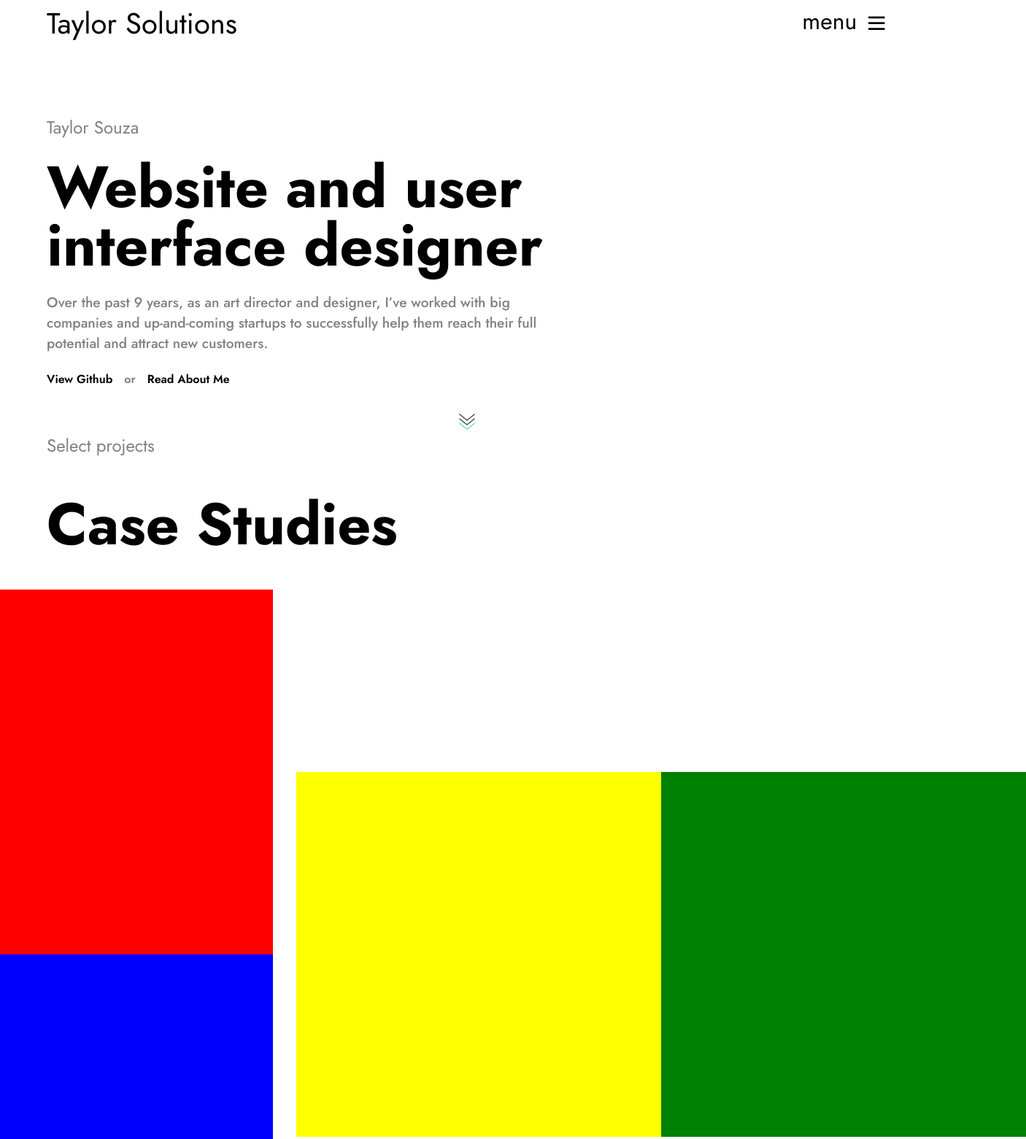
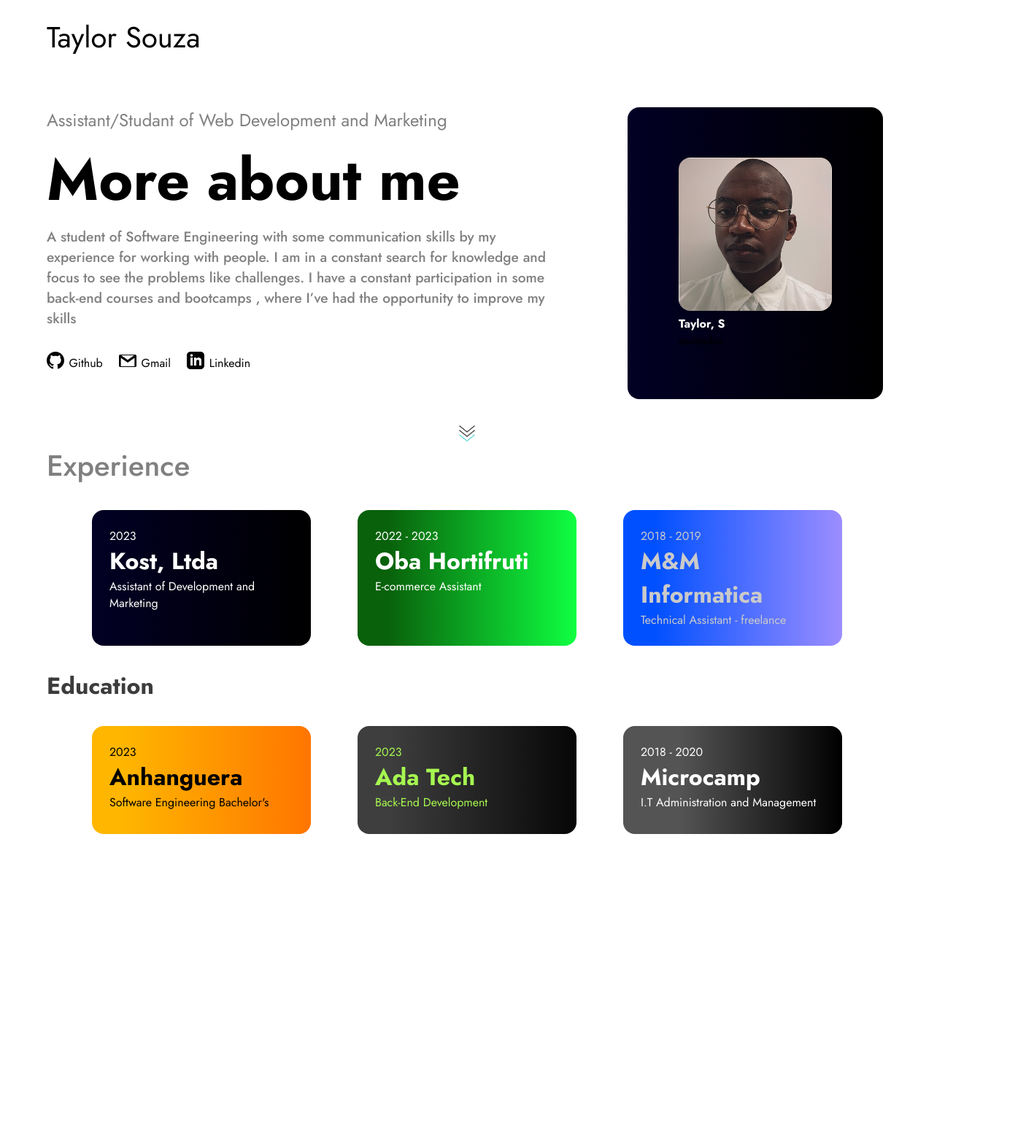
Before and after one commit to taylors42/cipher-app, a plain HTML site: page portifolio/index.html in a window 1280 px wide. Shown: the part 29-1590 px from the top of the page at 73% size, 1406 px wide, since content can reach past the window. After the commit the page ends 1220 px from the top, so only its background shows below. Drawn offline with Linux system fonts and the light colour scheme.

Commit message:
Add files via upload

```diff
--- a/portifolio/css/style.css
+++ b/portifolio/css/style.css
@@ -18,51 +18,63 @@ html {
 }
 
 .wrapper {
-  margin: 2rem 4rem;
+  margin: 3rem auto;
+  max-width: 1200px;
+  padding: 0rem 4rem;
 }
-@media only screen and (max-width: 400px){
-  * {display: none;}
-}
-@media only screen and (max-width: 500px){
-  .menu_text{
+
+@media only screen and (max-width: 500px) {
+  .menu_text {
     display: none;
   }
-.central_text h2{
-display: flex;
-justify-content: center;
+  .central_text h1 {
+    text-align: center;
+  }
+  .central_text h2 {
+    text-align: center;
+  }
+  .central_text h3 {
+    text-align: center;
   }
   .projects {
     justify-content: center;
   }
+  .container {
+    grid-template-columns: 500px;
   }
-@media only screen and (max-width: 900px){
-  .container {
-    flex-direction: column;
-  }
-  .blocks h2 {
-    display: flex;
-    justify-content: center;
-    margin: 0 auto;
+  .blocks h1 {
+    text-align: center;
   }
 }
+@media only screen and (max-width: 900px) {
+  .container {
+    grid-template-columns: 300px;
+    text-align: center;
+  }
+}
+
 header {
   display: flex;
   justify-content: space-between;
   align-items: center;
+  margin: 0 auto;
+  position: sticky;
+  top: 0%;
+  width: auto;
+  height: 4rem;
 }
 
 a {
   text-decoration: none;
-  color: black ;
+  color: black;
 }
-
 .taylor_text {
   font-size: var(--f-tittle);
   font-weight: 400;
 }
 
 header .boxs {
-  display: flex;
+  display: none;
   align-items: center;
   justify-content: center;
   gap: 0.6rem;
@@ -70,13 +82,13 @@ header .boxs {
 
 header .menu_text {
   align-items: center;
-  font-size: 2rem;
+  font-size: 1.5rem;
   padding-bottom: 0.4rem;
 }
 
 header .menu {
   display: flex;
-  align-items:center ;
+  align-items: center;
   justify-content: center;
   width: 2rem;
   height: 2rem;
@@ -92,21 +104,51 @@ font-size: 2rem;
 .menu a:hover {
   transition: 0.3s;
   letter-spacing: 0.2rem;
+  transform: rotate(180deg);
   color: var(--my-gray);
 }
 /*-------------------------------------*/
 
 main {
   display: flex;
-  margin-top: 6rem;
+  margin-top: 4rem;
   justify-content: space-between;
 }
-main img{
+main .central_text {
+  display: flex;
+}
+main .card {
+  display: flex;
+  flex-direction: column;
+  justify-content: center;
+  align-items: center;
+  width: 350px;
+  height: 400px;
+  margin-left: 6rem;
+  border-radius: 1rem;
+  background: rgb(2, 0, 36);
+  background: linear-gradient(
+    90deg,
+    rgba(2, 0, 36, 1) 0%,
+    rgba(0, 0, 0, 1) 100%,
+    rgba(0, 212, 255, 1) 100%
+  );
+}
+
+.card img {
+  width: auto;
   height: auto;
-  width: auto;
-  max-width: 700px;
+  border-radius: 1rem;
+  max-width: 210px;
 }
-main h1{
+
+.card .name {
+  flex-direction: co;
+  font-weight: 700;
+  color: white;
+}
+
+main h1 {
   max-width: 50rem;
   line-height: 5rem;
   font-size: 5rem;
@@ -118,8 +160,7 @@ main h2 {
   color: gray;
   font-weight: 400;
 }
-
-main h2:hover{
+main h2:hover {
   color: var(--my-gray);
 }
 
@@ -133,16 +174,19 @@ main h3 {
 
 .projects {
   display: flex;
-  gap: 1rem;
-  margin-top: 1.5rem;
-  font-size: 1rem;
-  font-weight: 600;
+  margin-top: 2rem;
+  align-items: center;
+  justify-content: left;
+  gap: 1.4rem;
 }
-.projects p{
-  color: gray;
+
+.projects div {
+  display: flex;
+  align-items: center;
+  gap: 0.4rem;
 }
-.projects span:hover{
-  color: purple;
+.projects img {
+  align-items: center;
 }
 
 /*---------------*/
@@ -164,68 +208,116 @@ main h3 {
 .blocks {
   margin-top: 10rem;
   margin: 0 auto;
-
 }
 .blocks h1 {
   color: gray;
-  font-size: var(--sub-tittle);
-  font-weight: 400;
+  font-size: var(--f-tittle);
+  font-weight: 500;
   margin-bottom: 2rem;
 }
-.blocks h2 {
-font-size: var(--top-font);
+
+.container {
+  display: grid;
+  margin-top: 2rem;
+  grid-template-columns: 300px 300px 300px;
+  column-gap: 4rem;
+  row-gap: 1rem;
+  place-content: center;
 }
 
+.container div {
+  border-radius: 1rem;
+  padding: 1.5rem 1.5rem;
+  max-width: 300px;
+  max-height: 150px;
+  min-width: 200px;
+  min-height: 100px;
+}
 
+.container .kostexperience {
+  background: rgb(2, 0, 36);
+  background: linear-gradient(
+    90deg,
+    rgba(2, 0, 36, 1) 0%,
+    rgba(0, 0, 0, 1) 100%,
+    rgba(0, 212, 255, 1) 100%
+  );
+  color: white;
+}
+
+.container .obaexperience {
+  background: rgb(9, 97, 11);
+  background: linear-gradient(
+    90deg,
+    rgba(9, 97, 11, 1) 14%,
+    rgba(15, 255, 65, 1) 100%
+  );
+  color: white;
+}
+
+.container .techexperience {
+  background: rgb(0, 80, 255);
+  background: linear-gradient(
+    90deg,
+    rgba(0, 80, 255, 1) 14%,
+    rgba(156, 141, 255, 1) 100%
+  );
+  color: rgb(202, 202, 202);
+}
+
+@media only screen and (max-width: 1030px) {
   .container {
-  display: flex;
+    display: grid;
     margin: 0 auto;
     margin-top: 2rem;
-  justify-content: center;
-  align-items: center;
-  flex-direction: row;
-  max-width: 1100px;
-  min-width: 700px;
-  gap: 2rem;
-
+    grid-template-columns: 300px 300px;
+    column-gap: 4rem;
+    row-gap: 1rem;
+    place-content: center;
   }
-.box1 {
-  display: flex;
-  flex-direction: column;
-}
-.box1 .left-box {
-  background-color: red;
-  max-width: 500px;
-  max-height: 500px;
-  min-width: 500px;
-  min-height: 500px;
 }
 
-
-.box1 .right-box {
-  background-color: blue;
-  max-width: 500px;
-  max-height: 500px;
-  min-width: 500px;
-  min-height: 500px;
+@media only screen and (max-width: 666px) {
+  .container {
+    display: grid;
+    margin: 0 auto;
+    margin-top: 2rem;
+    grid-template-columns: 300px;
+    column-gap: 4rem;
+    row-gap: 1rem;
+    place-content: center;
+  }
 }
 
-.box2 .left-box {
-  background-color: yellow;
-  max-width: 500px;
-  max-height: 500px;
-  min-width: 500px;
-  min-height: 500px;
+.education_text {
+  display: flex;
+  margin-top: 2rem;
+  color: var(--my-gray);
 }
 
-.box2 .right-box {
-  background-color: green;
-  max-width: 500px;
-  max-height: 500px;
-  min-width: 500px;
-  min-height: 500px;
+.anhanguera {
+  background: rgb(255, 182, 0);
+  background: linear-gradient(
+    90deg,
+    rgba(255, 182, 0, 1) 14%,
+    rgba(255, 117, 0, 1) 100%
+  );
 }
-.box2 {
-  display: flex;
-row-gap: 3rem;
+.adatech {
+  background: rgb(62, 62, 62);
+  background: linear-gradient(
+    90deg,
+    rgba(62, 62, 62, 1) 14%,
+    rgba(6, 6, 6, 1) 100%
+  );
+  color: rgb(166, 247, 80);
 }
+.microcamp {
+  background: rgb(84, 84, 84);
+  background: linear-gradient(
+    90deg,
+    rgba(84, 84, 84, 1) 26%,
+    rgba(0, 0, 0, 1) 100%
+  );
+  color: white;
+}
--- /dev/null
+++ b/portifolio/exemplo.css
@@ -0,0 +1,24 @@
+button {
+    display: none;
+}
+.container {
+    margin: 33rem auto;
+    display: flex;
+    height: 120px;
+    width: 600px;
+    border-radius: 2rem;
+    background-color: gray;
+    color: black;
+    justify-content: center;
+    align-items: center;
+    font-size: 30px;
+    gap: 2rem;
+}
+.container img:hover{
+    transform: translateY(-2rem);
+}
+.container img {
+    transition: 1s;
+    height: auto;
+    max-width: 100px;
+}
--- a/portifolio/index.html
+++ b/portifolio/index.html
@@ -9,63 +9,93 @@
       href="https://fonts.googleapis.com/css2?family=Heebo&family=Jost:ital,wght@0,100;0,200;0,300;0,400;0,500;0,600;0,700;0,800;0,900;1,100;1,200;1,300;1,400;1,500;1,600;1,700;1,800;1,900&display=swap"
       rel="stylesheet"
     />
-    <link rel="stylesheet" href="css/style.css">
+    <link rel="stylesheet" href="css/style.css" />
     <title>Taylor, S | Portifolio</title>
   </head>
   <body>
     <div class="wrapper">
       <header>
-      <a href="#" class="taylor_text">Taylor Solutions</a>
-
-      <div class="boxs">
-
-        <a href="#" class="menu_text" >menu</a>
-        <div class="menu">
-          <a href="#">III</a>
+        <a href="#" class="taylor_text">Taylor Souza</a>
+      </header>
+      <main>
+        <section class="central_text">
+          <div class="infos">
+            <h2>Assistant/Studant of Web Development and Marketing</h2>
+            <h1>More about me</h1>
+            <h3>
+              A student of Software Engineering with some communication skills
+              by my experience for working with people. I am in a constant
+              search for knowledge and focus to see the problems like
+              challenges. I have a constant participation in some back-end
+              courses and bootcamps , where I’ve had the opportunity to improve
+              my skills
+            </h3>
+            <div class="projects">
+              <div class="github">
+                <a href="#"><img src="icons/github.svg" /></a>
+                <a href="#">Github</a>
               </div>
-
+              <div class="gmail">
+                <a href="#"><img src="icons/gmail.svg" /></a>
+                <a href="#">Gmail</a>
               </div>
-
-    </header>
-
-    <main>
-
-      <section class="central_text">
-      <h2>Taylor Souza</h2>
-      <h1>Website and user interface designer</h1>
-      <h3>Over the past 9 years, as an art director and designer,
-          I’ve worked with big companies and up-and-coming startups
-          to successfully help them reach their full potential and
-          attract new customers.</h3>
-
-      <div class="projects">
-        <a href="#">View <span>Github</span></a>
-        <p>or</p>
-        <a href="#">Read About Me</a>
+              <div class="linkedin">
+                <a href="#"><img src="icons/linkedin.svg" /></a>
+                <a href="#">Linkedin</a>
               </div>
-
+            </div>
+          </div>
+          <div class="card">
+            <div>
+              <img src="img/1689182848528.jpeg" alt="" />
+              <p class="name">Taylor, S</p>
+              <p class="function">asdasdsa</p>
+            </div>
+          </div>
         </section>
-
       </main>
 
-  <div class="contactme"><img src="icons/avanco-rapido.gif"></div>
+      <div class="contactme"><img src="icons/avanco-rapido.gif" /></div>
 
       <section class="blocks">
-  <h1>Select projects</h1>
-  <h2>Case Studies</h2>
+        <h1>Experience</h1>
       </section>
 
       <div class="container">
-<div class="box1">
-  <div class="left-box"></div>
-  <div class="right-box"></div>
+        <div class="kostexperience">
+          <p class="title">2023</p>
+          <h1 class="name">Kost, Ltda</h1>
+          <p class="function">Assistant of Development and Marketing</p>
         </div>
-<div class="box2">
-<div class="left-box"></div>
-<div class="right-box"></div>
+        <div class="obaexperience">
+          <p class="title">2022 - 2023</p>
+          <h1 class="name">Oba Hortifruti</h1>
+          <p class="function">E-commerce Assistant</p>
+        </div>
+        <div class="techexperience">
+          <p class="title">2018 - 2019</p>
+          <h1 class="name">M&M Informatica</h1>
+          <p class="function">Technical Assistant - freelance</p>
         </div>
       </div>
-
+      <h1 class="education_text">Education</h1>
+      <div class="container">
+        <div class="anhanguera">
+          <p class="title">2023</p>
+          <h1 class="name">Anhanguera</h1>
+          <p class="function">Software Engineering Bachelor's</p>
+        </div>
+        <div class="adatech">
+          <p class="title">2023</p>
+          <h1 class="name">Ada Tech</h1>
+          <p class="function">Back-End Development</p>
+        </div>
+        <div class="microcamp">
+          <p class="title">2018 - 2020</p>
+          <h1 class="name">Microcamp</h1>
+          <p class="function">I.T Administration and Management</p>
+        </div>
+      </div>
     </div>
   </body>
 </html>
--- /dev/null
+++ b/portifolio/script.js
@@ -0,0 +1,2 @@
+let button = document.querySelector('button');
+let dialog = document.querySelector('dialog');
```
Also changed, not shown: portifolio/exemplo.html (added, +24 -0 lines), portifolio/icons/github.svg (added), portifolio/icons/gmail.svg (added), portifolio/icons/linkedin.svg (added), portifolio/img/1689182848528.jpeg (added), portifolio/img/Firefox_logo,_2017.svg.png (added), portifolio/img/Google_Chrome_icon_(February_2022).svg.png (added), portifolio/img/fd47575ee10ce7f149900e7dc633c131.png (added), portifolio/pages/kostexperience.html (added). Lines whose indentation alone changed are shown as unchanged.
